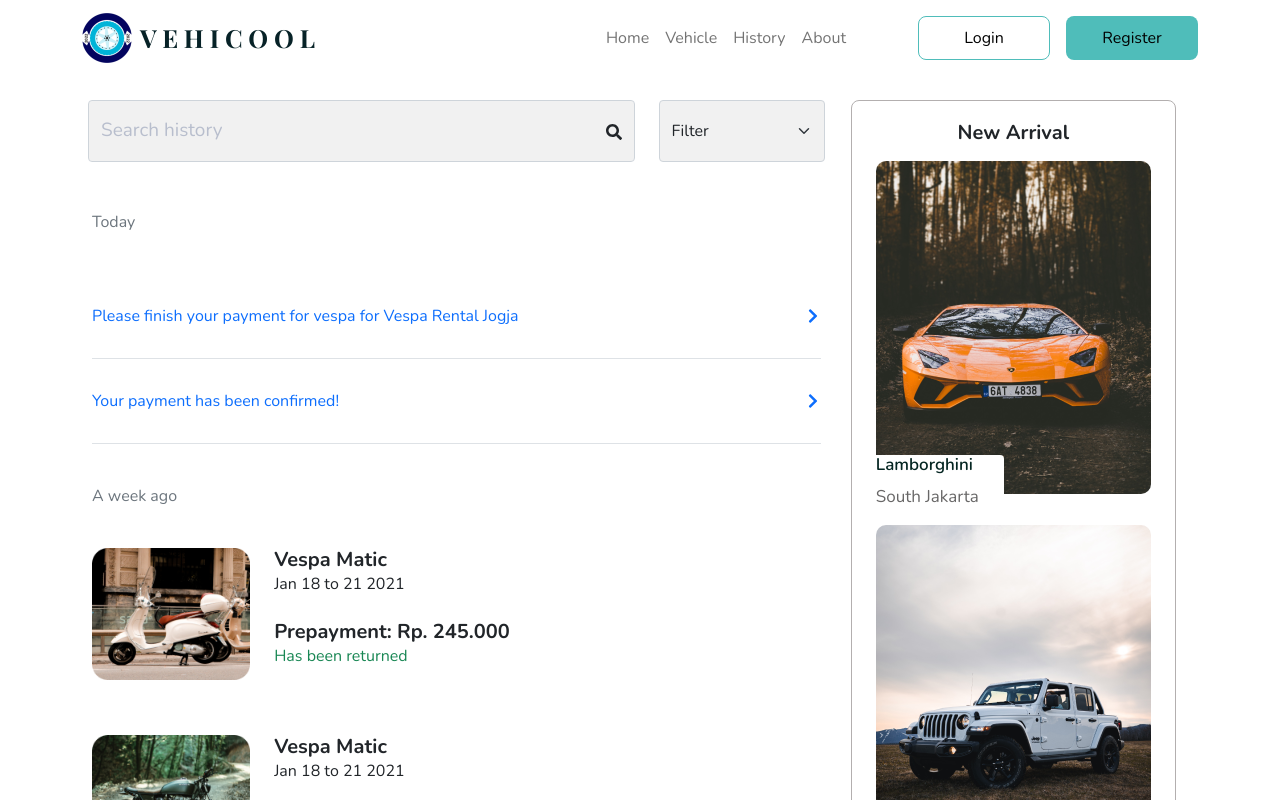
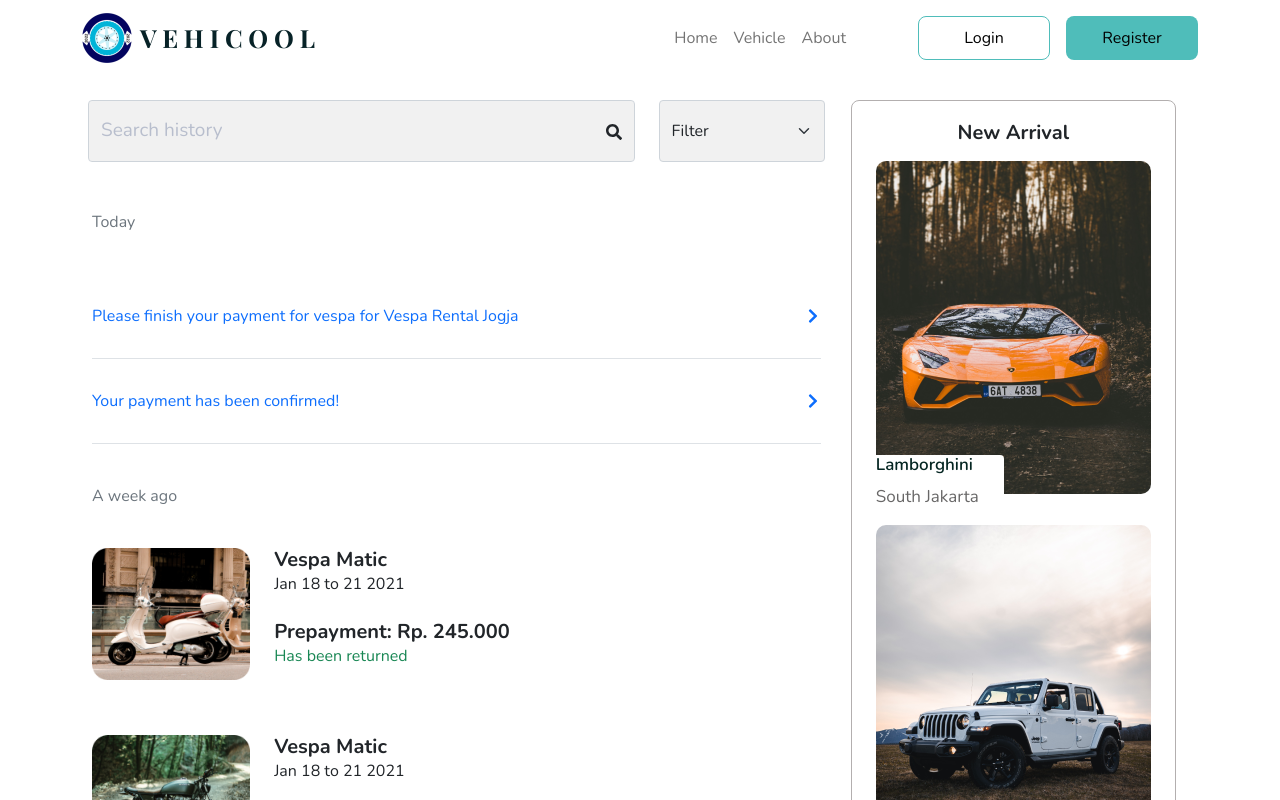
Before and after one commit to aviantofan/fw5-react-frontend, a React (Create React App) app: page /history in a window 1280 px wide. Shown: the top 800 px of the page. Built offline with nearby package versions, Linux system fonts and the light colour scheme; no server answers; what redux-promise-middleware would draw is missing.

Commit message:
feat: updates conditional rendering

```diff
--- a/src/components/Navbar.js
+++ b/src/components/Navbar.js
@@ -7,6 +7,7 @@ import Profile from '../assets/images/profile-image.png';
 import { FiMail } from 'react-icons/fi';
 import { FaPowerOff } from 'react-icons/fa';
 import { useDispatch, useSelector } from 'react-redux';
+import noImage from '../assets/images/no-image.jpg';
 
 const Navbar = () => {
   const dispatch = useDispatch();
@@ -21,7 +22,47 @@ const Navbar = () => {
 
   return (
     <nav className="navbar navbar-expand-lg navbar-light">
-      <div className="container d-flex align-items-center">
+      {auth.token === null && <div className="container d-flex align-items-center">
+        <Link className="navbar-brand text-center" to="/">
+          <img className='img-fluid' src={logo} alt="logo" />
+          <div className='brand d-inline align-middle'>
+            <span className='mx-2'>V E H I C O O L</span>
+          </div>
+        </Link>
+        <button
+          className="navbar-toggler"
+          type="button"
+          data-bs-toggle="collapse"
+          data-bs-target="#navbarSupportedContent"
+          aria-controls="navbarSupportedContent"
+          aria-expanded="false"
+          aria-label="Toggle navigation">
+          <span className="navbar-toggler-icon"></span>
+        </button>
+        <div className="collapse navbar-collapse" id="navbarSupportedContent">
+          <ul className="navbar-nav ms-auto me-5 mb-2 mb-lg-0">
+            <li className="nav-item">
+              <Link className="nav-link" aria-current="page" to="/">Home</Link>
+            </li>
+            <li className="nav-item">
+              <Link className="nav-link" to="/vehicleType">Vehicle</Link>
+            </li>
+            <li className="nav-item">
+              <Link className="nav-link" to="">About</Link>
+            </li>
+          </ul>
+          <div className="toggled-action" >
+            <Link to="/login">
+              <Button className="outline mx-3">Login</Button>
+            </Link>
+            <Link to="/register">
+              <Button className="filled">Register</Button>
+            </Link>
+          </div>
+        </div>
+      </div>}
+
+      {auth.token !== null && <div className="container d-flex align-items-center">
         <Link className="navbar-brand text-center" to="/">
           <img className='img-fluid' src={logo} alt="logo" />
           <div className='brand d-inline align-middle'>
@@ -53,23 +94,15 @@ const Navbar = () => {
               <Link className="nav-link" to="">About</Link>
             </li>
           </ul>
-          {auth.token !== null && <div className="icon-profile">
+          <div className="icon-profile">
             <FiMail />
             <Link to="/profile">
-              <img src={Profile} className="img-rounded-circle" alt="profile" />
+              <img src={auth.userData.image? auth.userData.image:noImage} className="img-rounded-circle" alt="profile" />
             </Link>
             <FaPowerOff className='logout' onClick={onLogout} />
-          </div>}
-          {auth.token === null && <div className="toggled-action" >
-            <Link to="/login">
-              <Button className="outline mx-3">Login</Button>
-            </Link>
-            <Link to="/register">
-              <Button className="filled">Register</Button>
-            </Link>
-          </div>}
+          </div>
         </div>
-      </div>
+      </div>}
     </nav >
   );
 };
```
